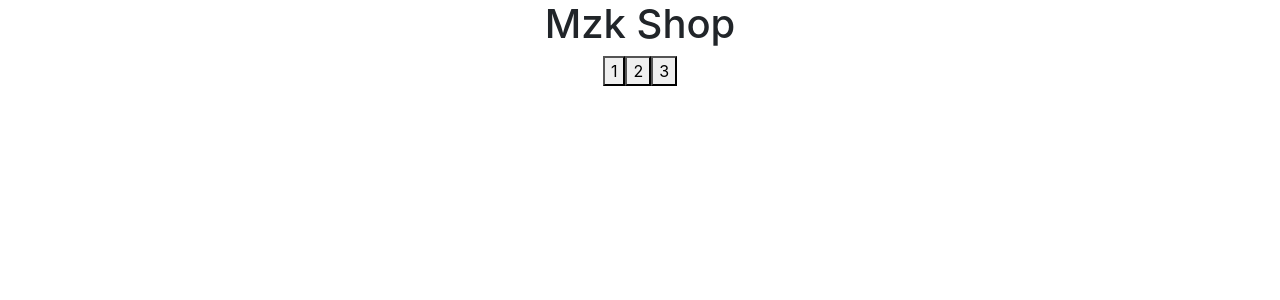
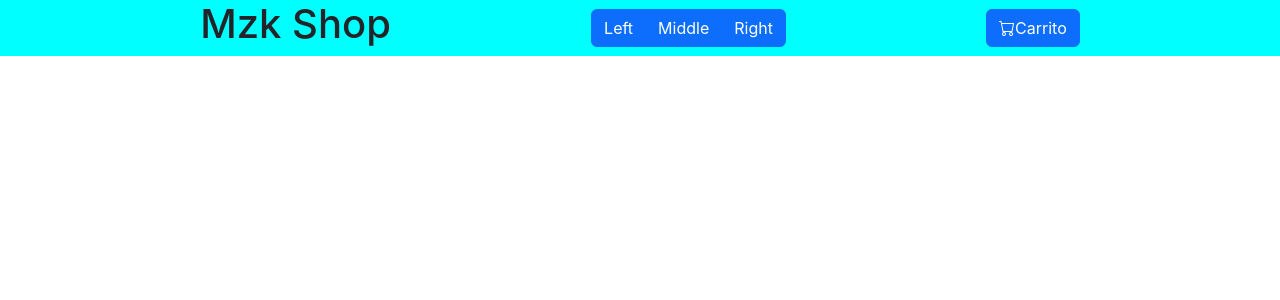
Before and after one commit to DiegoMiszczuk/miszczuk-React, a JavaScript app: page / in a window 1280 px wide. Shown: the top 300 px of the page. Built offline with nearby package versions, Linux system fonts and the light colour scheme; the HTML template or start-up script is replaced by a standard one.

Commit message:
agrego biblioteca de iconos de bootstrap

```diff
--- a/package.json
+++ b/package.json
@@ -7,7 +7,9 @@
     "@testing-library/react": "^13.4.0",
     "@testing-library/user-event": "^13.5.0",
     "bootstrap": "^5.2.3",
+    "bootstrap-icons": "^1.10.3",
     "react": "^18.2.0",
+    "react-bootstrap-icons": "^1.10.2",
     "react-dom": "^18.2.0",
     "react-scripts": "5.0.1",
     "web-vitals": "^2.1.4"
--- a/src/components/Navbar/Navbar.css
+++ b/src/components/Navbar/Navbar.css
@@ -0,0 +1,7 @@
+.Navbar{
+    display: flex;
+    justify-content: space-evenly;
+    align-items: center;
+    background-color: aqua;
+
+}
--- a/src/components/Navbar/Navbar.js
+++ b/src/components/Navbar/Navbar.js
@@ -1,14 +1,31 @@
+import "./Navbar.css"
+
+import '../../../node_modules/bootstrap-icons/font/bootstrap-icons.css';
+
+
 const Navbar = () => {
     return (
-        <nav>
+        <nav className="Navbar">
             <h1>Mzk Shop</h1>
+            {/* <div>
+                <button className="btn btn-primary">1</button>
+                <button className="btn btn-primary">2</button>
+                <button className="btn btn-primary">3</button>
+            </div> */}
+            <div class="btn-group" role="group" aria-label="Basic example">
+                <button type="button" class="btn btn-primary">Left</button>
+                <button type="button" class="btn btn-primary">Middle</button>
+                <button type="button" class="btn btn-primary">Right</button>
+            </div>
             <div>
-                <button>1</button>
-                <button>2</button>
-                <button>3</button>
+            <button type="button" class="btn btn-primary"><i className="bi bi-cart"></i>
+                Carrito</button>
+
             </div>
+        </nav>
 
-        </nav>
+
+
     )
 }
 
```
Also changed, not shown: 1 other file (tests, documents, lock files or other folders).
